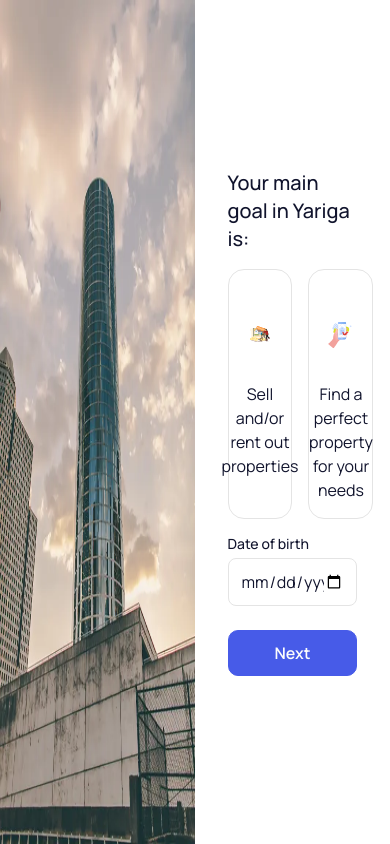
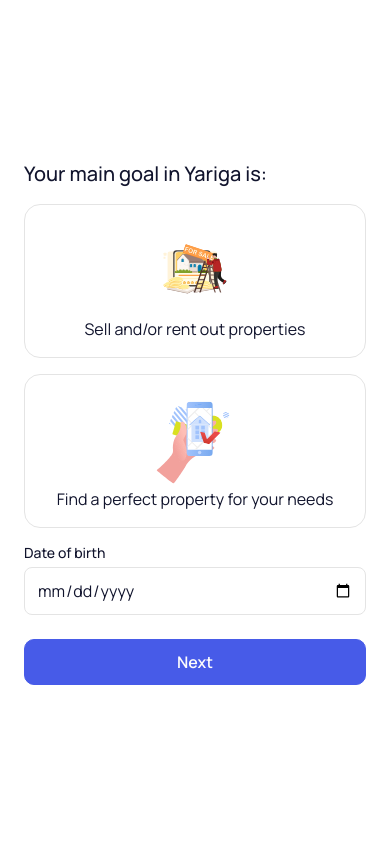
Before and after one commit to Seibeaaar/Yariga, a React (Vite) app: page /complete-profile in a window 390 px wide. Built offline with nearby package versions, Linux system fonts and the light colour scheme.

Commit message:
Make profile complete page responsive

```diff
--- a/src/App.tsx
+++ b/src/App.tsx
@@ -1,4 +1,3 @@
-import ScreenContainer from "./components/ScreenContainer";
 import ThemeContextProvider from "./customization/ThemeContext";
 import { RouterProvider } from "react-router-dom";
 import { store } from "./redux/store";
@@ -8,9 +7,7 @@
 const App = () => (
   <Provider store={store}>
     <ThemeContextProvider>
-      <ScreenContainer>
-        <RouterProvider router={router} />
-      </ScreenContainer>
+      <RouterProvider router={router} />
     </ThemeContextProvider>
   </Provider>
 );
--- a/src/screens/ProfileComplete/CompletionForm/components/ProfileRoleOption.tsx
+++ b/src/screens/ProfileComplete/CompletionForm/components/ProfileRoleOption.tsx
@@ -22,7 +22,7 @@
   return (
     <div
       onClick={onSelect}
-      className={`rounded-[16px] border-[1px] cursor-pointer p-[16px] transition-all w-1/2 flex flex-col items-center ${conditionalStyles}`}
+      className={`rounded-[16px] border-[1px] w-full md:w-1/2 cursor-pointer p-[16px] transition-all flex flex-col items-center ${conditionalStyles}`}
     >
       <img
         className="h-[96px] w-[96px]"
--- a/src/screens/ProfileComplete/CompletionForm/index.tsx
+++ b/src/screens/ProfileComplete/CompletionForm/index.tsx
@@ -45,8 +45,8 @@
   return (
     <>
       {pending ? <Loader /> : null}
-      <section className="w-1/2 h-full flex items-center justify-center">
-        <form onSubmit={handleSubmit(onSubmit)} className="w-2/3">
+      <section className="lg:w-1/2 md:w-2/3 w-full px-[24px] md:px-0 h-full flex items-center justify-center">
+        <form onSubmit={handleSubmit(onSubmit)} className="sm:w-2/3 w-full">
           <div>
             <p className="text-xl font-medium mb-[16px]">
               Your main goal in Yariga is:
@@ -55,7 +55,7 @@
               name="role"
               control={control}
               render={({ field: { onChange, value } }) => (
-                <div className="flex items-stretch gap-[16px]">
+                <div className="flex flex-col md:flex-row items-stretch gap-[16px]">
                   {ONBOARDING_ROLE_OPTIONS.map((option) => (
                     <ProfileRoleOption
                       key={option.role}
--- a/src/screens/ProfileComplete/index.tsx
+++ b/src/screens/ProfileComplete/index.tsx
@@ -2,19 +2,13 @@
 import CityScapeImage from "@/assets/images/CityScape.webp";
 import ProfileCompletionForm from "./CompletionForm";
 
-// 1. Role;
-// 2. DOB;
-// 3. If a proprietor - tax number form;;
-// 4. Avatar;
-// 5. Phone verification;
-
 const ProfileCompleteScreen = () => {
   return (
-    <ScreenContainer className="flex items-center">
+    <ScreenContainer className="flex items-center justify-center lg:justify-normal">
       <img
         src={CityScapeImage}
         alt="Business center"
-        className="h-full w-1/2"
+        className="h-full w-1/2 hidden lg:block"
       />
       <ProfileCompletionForm />
     </ScreenContainer>
```
